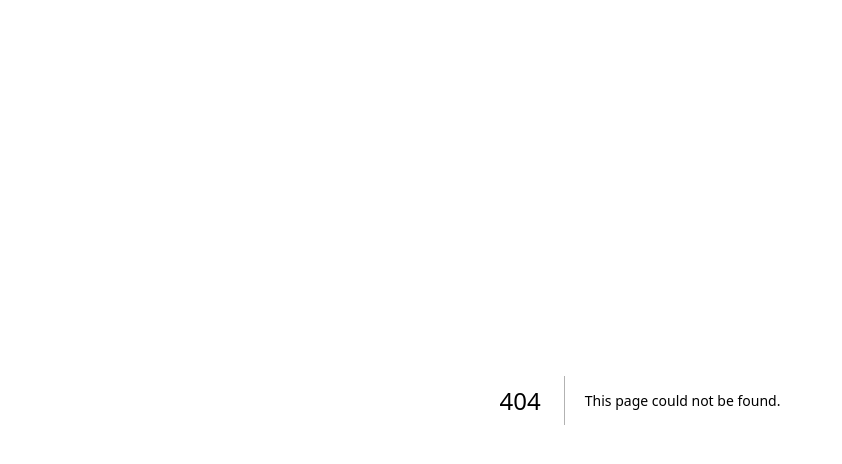
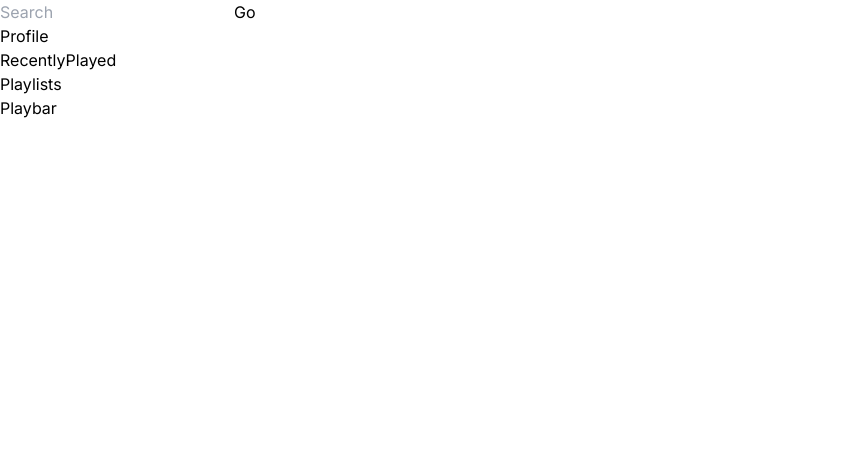
Before and after one commit to dotares/tunein, a Next.js app: page /dashboard in a window 1280 px wide. Before the commit this address had no page. Shown: the top 464 px of the page, without its empty margins (0-842 px from the left). Built offline with nearby package versions, Linux system fonts and the light colour scheme.

Commit message:
add: profile, recentlyplayed, playlists, playbar and search components with search routes and swr install

```diff
--- a/package.json
+++ b/package.json
@@ -19,6 +19,7 @@
     "postcss": "8.4.29",
     "react": "18.2.0",
     "react-dom": "18.2.0",
+    "swr": "^2.2.2",
     "tailwindcss": "3.3.3",
     "typescript": "5.2.2"
   }
--- /dev/null
+++ b/src/app/_components/_dashboardComponents/Playbar.tsx
@@ -0,0 +1,7 @@
+import React from "react";
+
+const Playbar = () => {
+    return <div>Playbar</div>;
+};
+
+export default Playbar;
--- /dev/null
+++ b/src/app/_components/_dashboardComponents/Playlists.tsx
@@ -0,0 +1,9 @@
+"use client";
+
+import React from "react";
+
+const Playlists = () => {
+    return <div>Playlists</div>;
+};
+
+export default Playlists;
--- /dev/null
+++ b/src/app/_components/_dashboardComponents/Profile.tsx
@@ -0,0 +1,9 @@
+"use client";
+
+import React from "react";
+
+const Profile = () => {
+    return <div>Profile</div>;
+};
+
+export default Profile;
--- /dev/null
+++ b/src/app/_components/_dashboardComponents/RecentlyPlayed.tsx
@@ -0,0 +1,9 @@
+"use client";
+
+import React from "react";
+
+const RecentlyPlayed = () => {
+    return <div>RecentlyPlayed</div>;
+};
+
+export default RecentlyPlayed;
--- /dev/null
+++ b/src/app/_components/_dashboardComponents/SearchBar.tsx
@@ -0,0 +1,14 @@
+"use client";
+
+import React from "react";
+
+const SearchBar = () => {
+    return (
+        <form action="submit">
+            <input type="text" placeholder="Search" />
+            <button>Go</button>
+        </form>
+    );
+};
+
+export default SearchBar;
--- /dev/null
+++ b/src/app/dashboard/page.tsx
@@ -0,0 +1,29 @@
+import React from "react";
+
+import SearchBar from "../_components/_dashboardComponents/SearchBar";
+import RecentlyPlayed from "../_components/_dashboardComponents/RecentlyPlayed";
+import Playlists from "../_components/_dashboardComponents/Playlists";
+import Playbar from "../_components/_dashboardComponents/Playbar";
+import Profile from "../_components/_dashboardComponents/Profile";
+
+const page = () => {
+    return (
+        <div>
+            <header>
+                <SearchBar />
+                <Profile />
+            </header>
+            <section>
+                <RecentlyPlayed />
+            </section>
+            <section>
+                <Playlists />
+            </section>
+            <section>
+                <Playbar />
+            </section>
+        </div>
+    );
+};
+
+export default page;
--- /dev/null
+++ b/src/app/dashboard/search/page.tsx
@@ -0,0 +1,8 @@
+import React from "react";
+import useSWR from "swr";
+
+const page = () => {
+    return <div>search</div>;
+};
+
+export default page;
--- a/src/app/page.tsx
+++ b/src/app/page.tsx
@@ -1,3 +1,3 @@
 export default function Home() {
-    return <div>Hello world</div>;
+    return <div>home</div>;
 }
```
Also changed, not shown: 1 other file (tests, documents, lock files or other folders).
